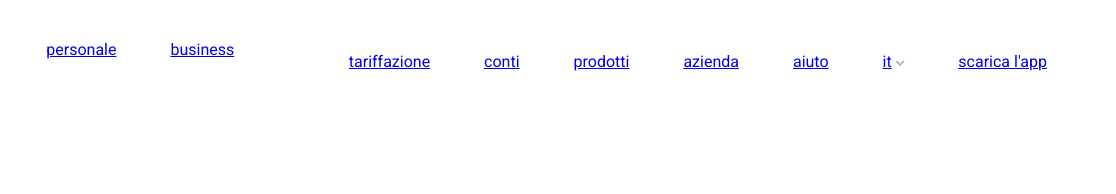
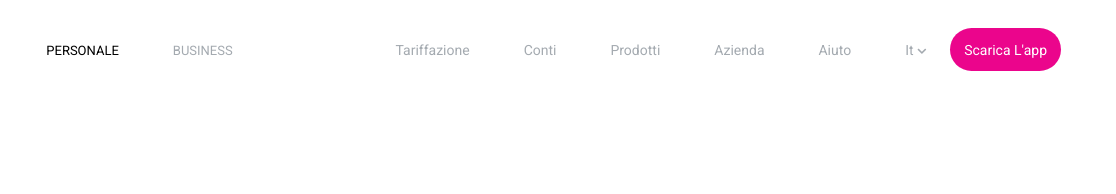
Before and after one commit to carmelocarnamucio/js-html-css-revolut, a plain HTML site: page index.html in a window 1280 px wide. Shown: the full height of the page, 164-1280 px from the left. Drawn offline with nearby package versions, Linux system fonts and the light colour scheme.

Commit message:
aggiunto css

```diff
--- a/css/style.css
+++ b/css/style.css
@@ -37,6 +37,14 @@ nav.left{
   vertical-align: middle;
 }
 
+nav.left .menu li a {
+  text-transform: uppercase;
+  font-size: 13px;
+}
+
+nav.left .menu li:first-child a {
+  color: black;
+}
 
 /* Nav right */
 
@@ -44,15 +52,15 @@ nav.right{
   float: left;
   width: 70%;
   text-align: right;
-
 }
-nav.right .menu {
+nav.right .menu .btn-mag {
   border-radius: 100px;
+  background-color: #eb058c;
   padding: 12px 14px;
   margin-left: 20px;
 }
 
-nav.right .menu {
+nav.right .menu .btn-mag a {
   color: white;
 }
 
@@ -64,6 +72,12 @@ nav.right .menu {
   padding-bottom: 10px;
 }
 
+.menu li a {
+  text-decoration: none;
+  font-size: 14px;
+  text-transform: capitalize;
+  color:#a4aab0;
+}
 
 /* dropdown */
 
@@ -78,17 +92,25 @@ nav.right .menu {
   padding-left: 0;
 }
 
+span {
+  display: inherit;
+  text-align: right;
+  font-size: 12px;
+  color: #eb058c;
+}
+
 .dropdown {
   position: absolute;
   top: 26px;;
   left: 17px;
   white-space: nowrap;
   background-color: white;
+  box-shadow: -4px 9px 51px -31px rgba(0,0,0,0.5);
   display: none;
 }
 
 .active {
-  display: block;
+  display:block;
 }
 
 .off {
```
